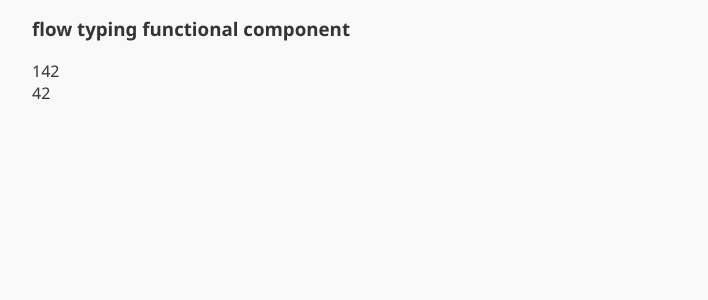
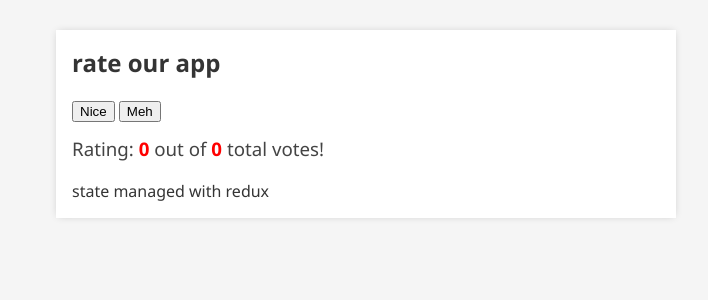
Before and after one commit to davidkvara/react-sandbox, a React (Create React App) app: page / in a window 1280 px wide. Shown: the top 300 px of the page, without its empty margins (274-982 px from the left). Built offline with nearby package versions, Linux system fonts and the light colour scheme.

Commit message:
counter example with redux

```diff
--- /dev/null
+++ b/src/examples/counter/counter.js
@@ -0,0 +1,64 @@
+import React, { Component } from "react";
+import { connect } from "react-redux";
+import styled from "styled-components";
+
+const Container = styled.div`
+  max-width: 620px;
+  width: 100%;
+  margin: 30px auto;
+  padding: 1em;
+  background: #fff;
+  box-shadow: 0 0 8px -2px rgba(0, 0, 0, 0.2);
+`;
+
+const Heading = styled.h3`
+  font-weight: 400;
+  font-family: "Segoe UI", Tahoma, Geneva, Verdana, sans-serif;
+  color: #444;
+  margin-top: 14px;
+`;
+
+const Span = styled.span`
+  font-weight: 600;
+  color: red;
+`;
+
+class Counter extends Component {
+  increment = () => {
+    this.props.dispatch({ type: "INCREMENT" });
+  };
+
+  decrement = () => {
+    this.props.dispatch({ type: "DECREMENT" });
+  };
+
+  render() {
+    const { count, total } = this.props;
+    const average = count / total;
+    return (
+      <Container>
+        <h2>rate our app</h2>
+        <button onClick={this.increment}>Nice</button>{" "}
+        <button onClick={this.decrement}>Meh</button>
+        <Heading>
+          Rating: <Span>{count}</Span> out of <Span>{total}</Span> total votes!
+        </Heading>
+        {total > 0 && (
+          <Heading>
+            <strong>average rating:</strong> <Span> {average.toFixed(2)} </Span>
+          </Heading>
+        )}
+        <span>state managed with redux</span>
+      </Container>
+    );
+  }
+}
+
+function mapStateToProps(state) {
+  return {
+    count: state.count,
+    total: state.total
+  };
+}
+
+export default connect(mapStateToProps)(Counter);
--- a/src/index.css
+++ b/src/index.css
@@ -13,7 +13,7 @@ body,
 body {
   font-family: "Segoe Ui", sans-serif;
   color: #343434;
-  background-color: #f9f9f9;
+  background-color: whitesmoke;
   -webkit-font-smoothing: antialiased;
   -moz-osx-font-smoothing: grayscale;
 }
--- a/src/index.js
+++ b/src/index.js
@@ -1,7 +1,27 @@
 import React from "react";
 import ReactDOM from "react-dom";
 import "./index.css";
-// import App from "./examples/todo/todo";
-import App from "./examples/typed/flowfunction";
+import Counter from "./examples/counter/counter";
+import { Provider } from "react-redux";
+import { createStore } from "redux";
+
+const store = createStore(reducer);
+
+function reducer(state = { count: 0, total: 0 }, action) {
+  switch (action.type) {
+    case "INCREMENT":
+      return { count: state.count + 1, total: state.total + 1 };
+    case "DECREMENT":
+      return { count: state.count - 1, total: state.total + 1 };
+    default:
+      return state;
+  }
+}
+
+const App = () => (
+  <Provider store={store}>
+    <Counter />
+  </Provider>
+);
 
 ReactDOM.render(<App />, document.getElementById("root"));
```
Also changed, not shown: src/examples/counter/ratingApp.js (added, +45 -0 lines).
